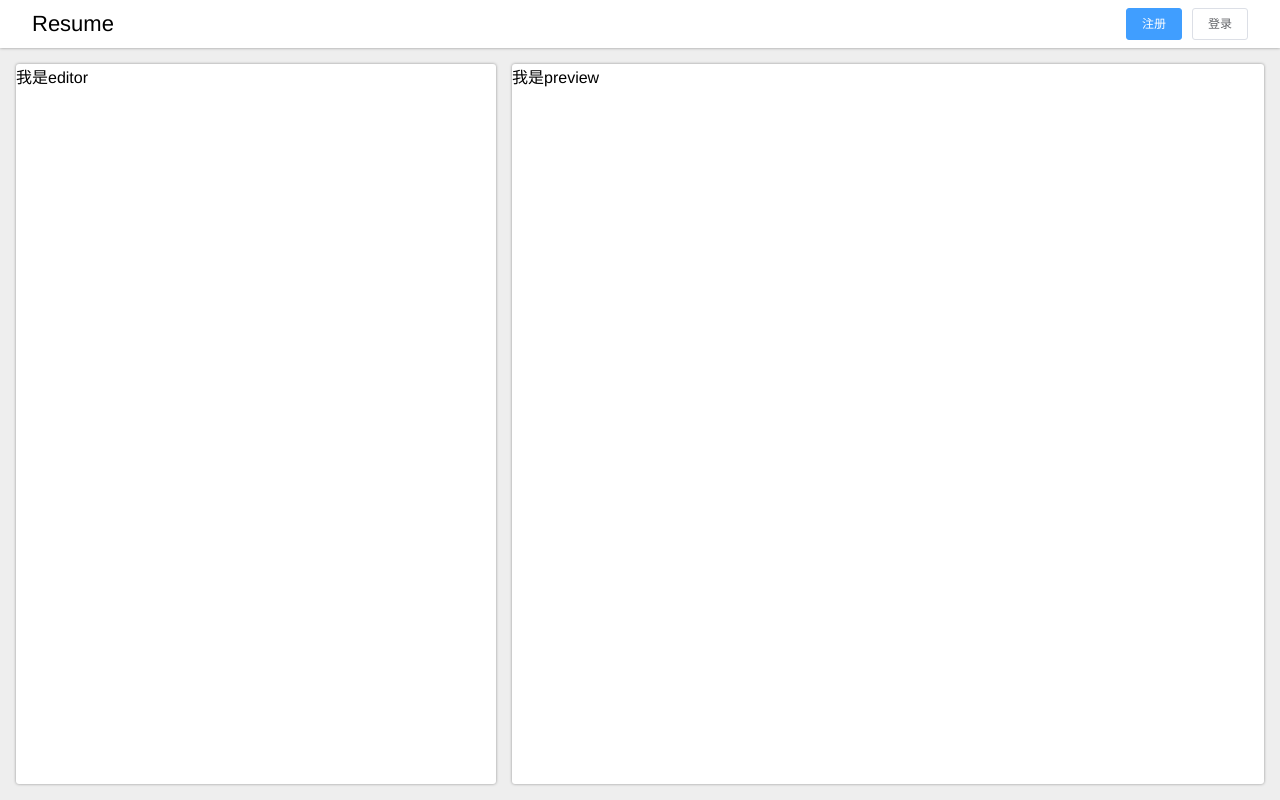
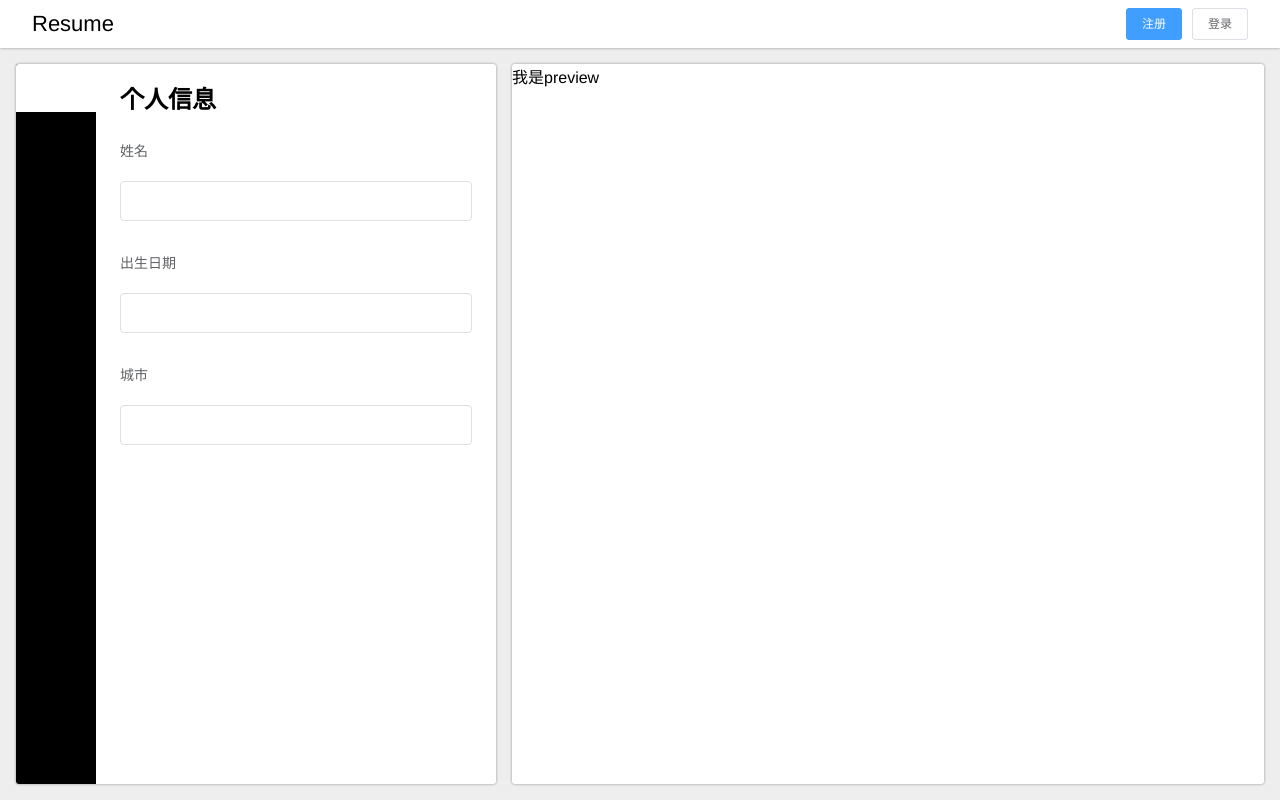
Before and after one commit to xmxshr/vue-resume-editor, a Vue app: page / in a window 1280 px wide. Built offline with nearby package versions, Linux system fonts and the light colour scheme.

Commit message:
完成 editor 模块

```diff
--- a/index.html
+++ b/index.html
@@ -4,6 +4,7 @@
     <meta charset="utf-8">
     <meta name="viewport" content="width=device-width,initial-scale=1.0">
     <title>vue-resume</title>
+    <script src="//at.alicdn.com/t/font_476113_6144a2q53uucjtt9.js"></script>
   </head>
   <body>
     <div id="app"></div>
--- a/src/App.vue
+++ b/src/App.vue
@@ -29,6 +29,13 @@ html,
 body,
 #app {
   height: 100%;
+}
+.icon {
+  width: 1em;
+  height: 1em;
+  vertical-align: -0.15em;
+  fill: currentColor;
+  overflow: hidden;
 }
 #app {
   font-family: "Avenir", Helvetica, Arial, sans-serif;
--- /dev/null
+++ b/src/components/ArrayEditor.vue
@@ -0,0 +1,41 @@
+<template>
+  <div>
+    <h2>{{title}}</h2>
+    <ol>
+      <li v-for="(item, index) in items" :key="index">
+        <el-form :label-position="'top'" label-width="80px" :model="item">
+          <el-form-item v-for="key in keys" :key="key" :label="labels[key] || key">
+            <el-input v-model="item[key]"></el-input>
+          </el-form-item>
+        </el-form>
+        <el-button type="danger"  size="small"
+          @click="removeItem(index)">删除</el-button>
+      </li>
+    </ol>
+    <el-button type="primary" size="small" class="add-item"
+      @click="addItem">添加一项</el-button>
+  </div>
+</template>
+
+<script>
+export default {
+  props:['items', 'title', 'labels'],
+  computed:{
+    keys(){
+      return Object.keys(this.items[0])
+    }
+  },
+  methods: {
+    addItem() {
+      const newItem = {}
+      this.keys.map((key)=>{
+        newItem[key] = ''
+      })
+      this.items.push(newItem)
+    },
+    removeItem(index) {
+      this.items.splice(index, 1)
+    }
+  }
+}
+</script>
--- a/src/components/Editor.vue
+++ b/src/components/Editor.vue
@@ -1,12 +1,117 @@
 <template>
   <div id="editor">
-    我是editor
+    <nav>
+      <ol>
+        <li :key="i" v-for="i in [0,1,2,3,4,5,6]"
+          :class="{active: currentTab === i}"
+          @click="currentTab = i">
+          <svg class="icon">
+            <use :xlink:href="`#icon-${icons[i]}`"></use>
+          </svg>
+        </li>
+      </ol>
+    </nav>
+    <ol class="content">
+      <li :class="{active: currentTab === 0}">
+       <ObjectEditor :items="profile"
+          :title="'个人信息'"
+          :labels="{name: '姓名', birth: '出生日期', city: '城市'}" />
+      </li>
+      <li :class="{active: currentTab === 1}">
+        <ArrayEditor :items="workExperience"
+          :title="'工作经历'"
+          :labels="{company:'公司名称', content: '工作内容'}" />
+      </li>
+      <li :class="{active: currentTab === 2}">
+        <ArrayEditor :items="study"
+          :title="'学习经历'"
+          :labels="{school: '学校名称', time: '学习时间', degree: '学历'}" />
+      </li>
+      <li :class="{active: currentTab === 3}">
+        <ArrayEditor :items="project"
+          :title="'项目经历'"
+          :labels="{name: '项目名称', content: '具体内容'}" />
+      </li>
+      <li :class="{active: currentTab === 4}">
+        <ArrayEditor :items="awards"
+          :title="'获奖情况'"
+          :labels="{name: '获奖名称', content: '详细情况'}" />
+      </li>
+      <li :class="{active: currentTab === 5}">
+        <ObjectEditor :items="contact"
+          :title="'联系方式'"
+          :labels="{qq: 'QQ', wechat: '微信', phone: '电话', email: '邮箱'}" />
+      </li>
+      <li :class="{active: currentTab === 6}">其他</li>
+    </ol>
   </div>
 </template>
 
-<style>
-#editor {
-
+<script>
+import ArrayEditor from './ArrayEditor'
+import ObjectEditor from './ObjectEditor'
+export default {
+  data() {
+    return {
+      currentTab: 0,
+      icons: ["id", "work", "book", "heart", "cup", "phone", "add"],
+      profile: { name: "1", birth: "2", city: "3" },
+      workExperience: [{ company: "", content: "" }],
+      study: [{school: "", time: "", degree: ""}],
+      project: [{name: "", content: ""}],
+      awards: [{name: "", content: ""}],
+      contact: { qq: "", wechat: "", phone: "", email: ""}
+    }
+  },
+  components:{
+    ArrayEditor, ObjectEditor
+  }
 
 }
+</script>
+
+<style lang="scss">
+#editor {
+  display: flex;
+  overflow: auto;
+  > nav {
+    background: #000;
+    width: 5em;
+    > ol {
+      > li {
+        padding: 8px 0;
+        text-align: center;
+        > .icon {
+          width: 30px;
+          height: 30px;
+          fill: white;
+        }
+      }
+      > li.active {
+        background: #fff;
+        > .icon {
+          fill: #000;
+        }
+      }
+    }
+  }
+  .content {
+    flex: 1;
+    > li {
+      display: none;
+      padding: 16px 24px;
+      overflow: auto;
+      height: 100%;
+      .add-item {
+        margin-top: 30px;
+      }
+    }
+    > li.active {
+      display: block;
+    }
+    h2{
+      margin-bottom: 16px;
+    }
+  }
+}
 </style>
--- /dev/null
+++ b/src/components/ObjectEditor.vue
@@ -0,0 +1,18 @@
+<template>
+  <div>
+    <h2>{{title}}</h2>
+    <el-form :label-position="'top'" label-width="80px"
+      :model="items">
+      <el-form-item v-for="(item, index) in items" :key="index" :label="labels[index]">
+        <el-input v-model="item[index]"></el-input>
+      </el-form-item>
+    </el-form>
+  </div>
+</template>
+
+<script>
+export default {
+  props: ['items', 'labels', 'title']
+
+}
+</script>
```
